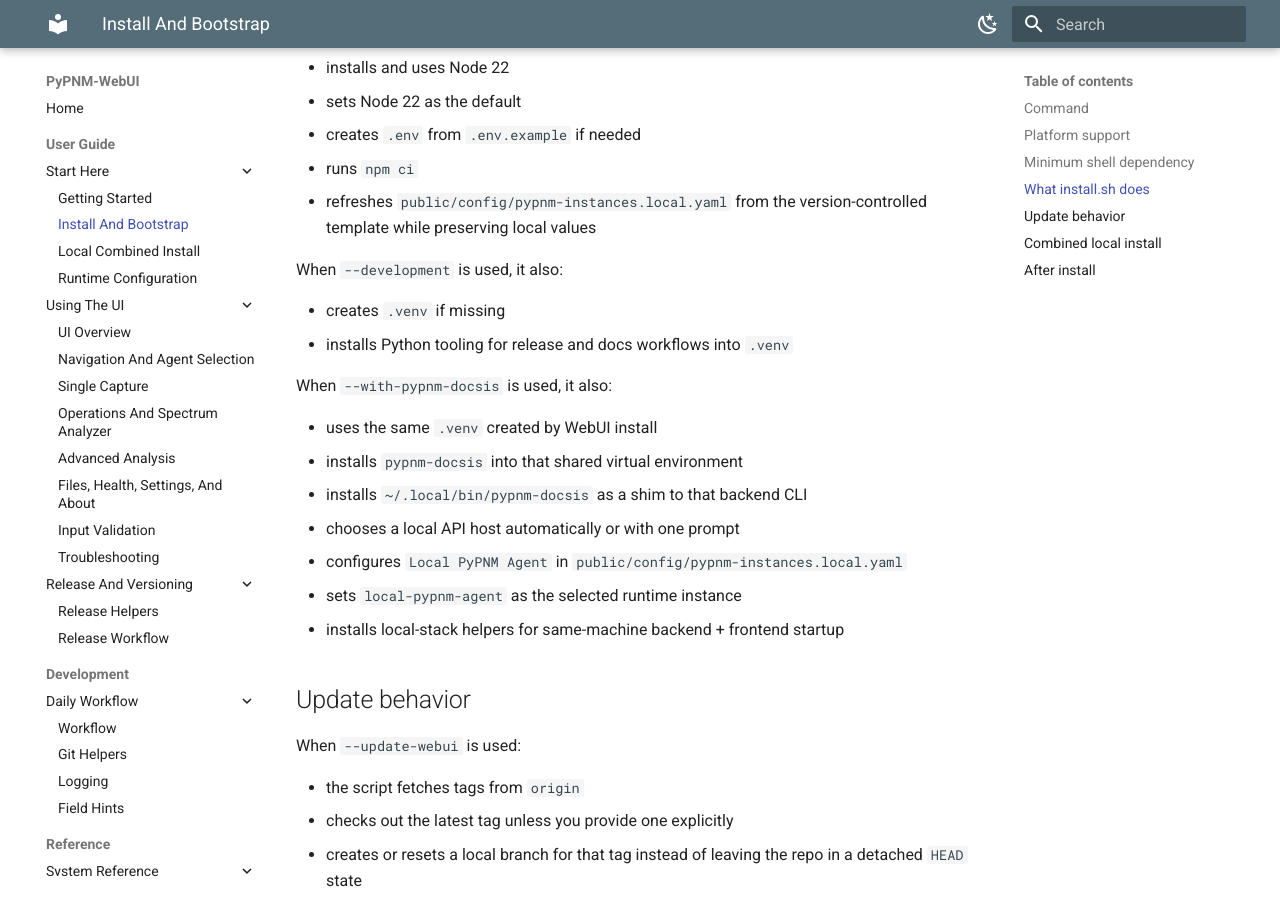
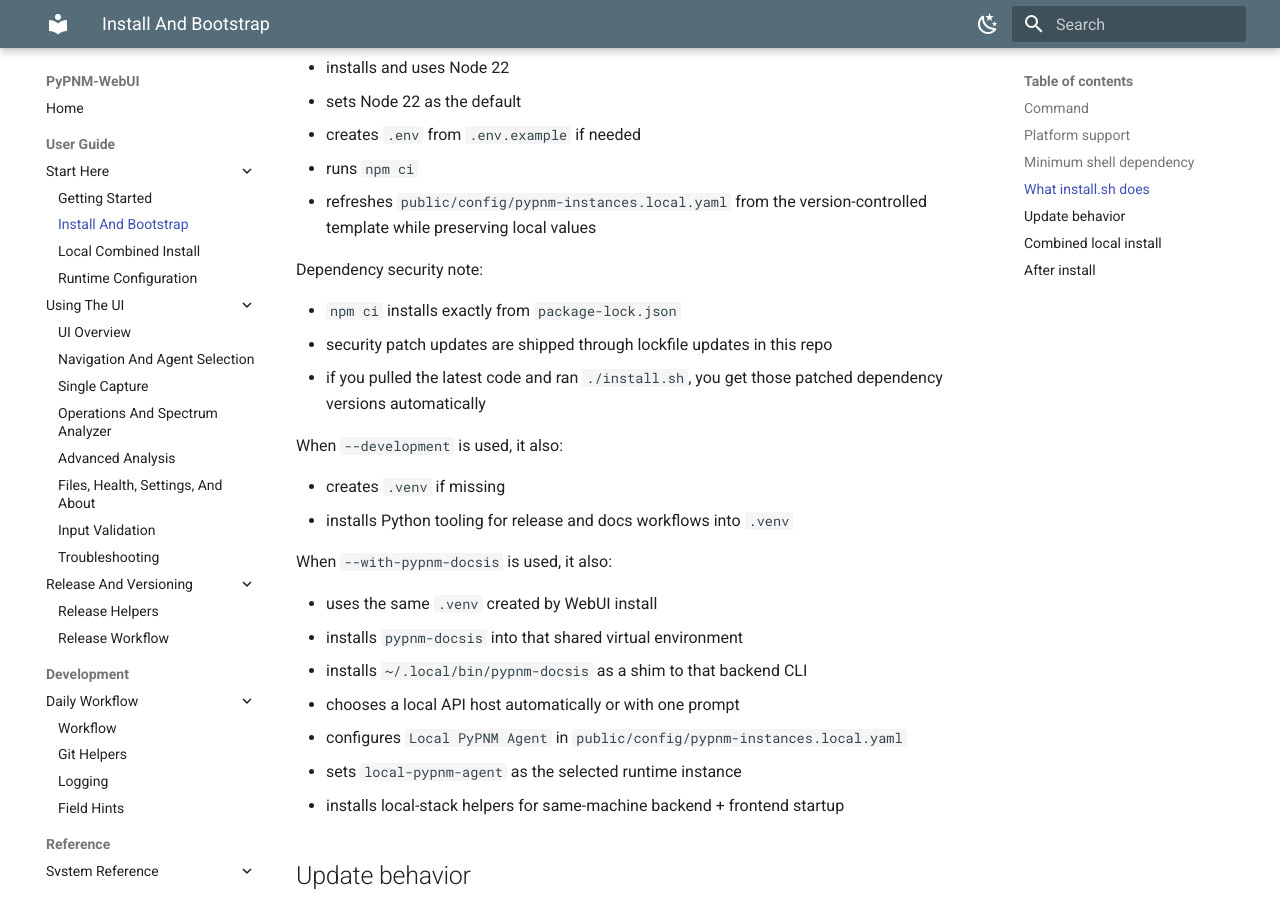
Before and after one commit to PyPNMApps/PyPNM-WebUI, an MkDocs documentation site: the page built from docs/user/install-and-bootstrap.md, in a window 1280 px wide and 900 px high, scrolled down 1506 px. Built offline with MkDocs 1.6.1 and Material for MkDocs 9.7.7, drawn with Linux system fonts in a browser that asks for light colours.

Commit message:
Docs: Add dependency security install notes - document npm ci lockfile behavior in install-and-bootstrap - note security patches ship through package-lock updates - add optional npm audit check to getting-started - include expected found 0 vulnerabilities audit result - 2026-03-27 10:17:21

```diff
--- a/docs/user/install-and-bootstrap.md
+++ b/docs/user/install-and-bootstrap.md
@@ -73,6 +73,13 @@ sudo apt-get install -y git curl python3 python3-venv
 - runs `npm ci`
 - refreshes `public/config/pypnm-instances.local.yaml` from the version-controlled
   template while preserving local values
+
+Dependency security note:
+
+- `npm ci` installs exactly from `package-lock.json`
+- security patch updates are shipped through lockfile updates in this repo
+- if you pulled the latest code and ran `./install.sh`, you get those patched
+  dependency versions automatically
 
 When `--development` is used, it also:
 
```
Also changed, not shown: docs/user/getting-started.md (+8 -0 lines), 1 other file.
